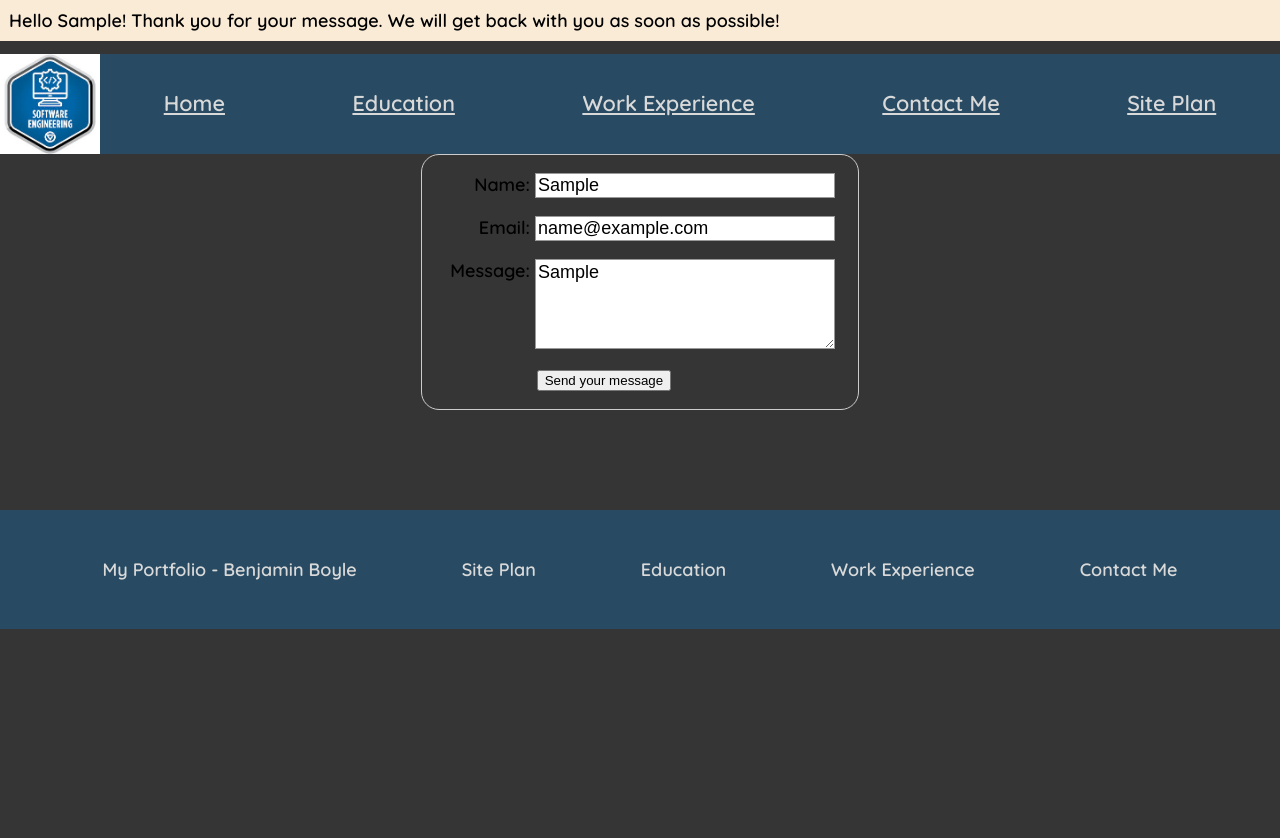
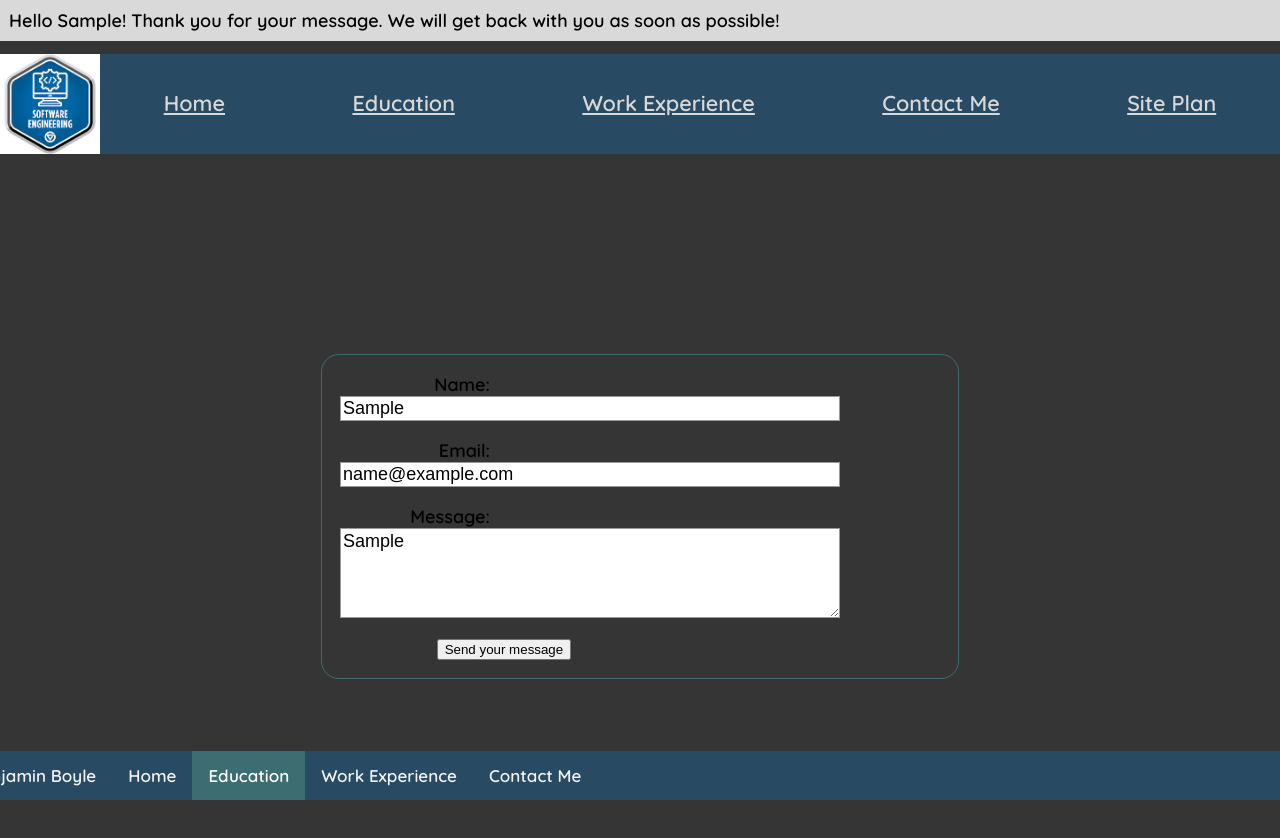
Before and after one commit to BenjaminBoyle1/wdd130, a plain HTML site: page Portfolio/contactme.html in a window 1280 px wide. Both pictures are taken after typing "Sample", "name@example.com", "Sample" into the empty fields and a click on the button "Send your message". Before the commit the page ends 800 px from the top, so only its background shows below. Drawn offline with Linux system fonts and the light colour scheme; files that its build step writes are made by us from their sources.

Commit message:
asdfwafasf

```diff
--- a/Portfolio/contactme.html
+++ b/Portfolio/contactme.html
@@ -5,7 +5,7 @@
     <meta http-equiv="X-UA-Compatible" content="IE=edge">
     <meta name="viewport" content="width=device-width, initial-scale=1.0">
     <title> My Portfolio </title>
-        <link rel="stylesheet" href="wdd130/wrr/Portfolio/portfolio.css">
+    <link rel="stylesheet" href="styles/portfolio.css">
 </head>
 <body>
 <div id="content">
@@ -42,13 +42,14 @@
         </ul>
       </form>
 
-    </main>
       <footer>
-        <p>My Portfolio - Benjamin Boyle</p>
-        <p><a href="site-plan.html">Site Plan</a></p>
-        <p><a href="school.html">Education</a></p>
-        <p><a href="work.html">Work Experience</a></p>
-        <p><a href="contactme.html">Contact Me</a></p>
+        <div class="enavbar">
+        <a href="index.html">My Portfolio - Benjamin Boyle</a>
+        <a href="index.html">Home</a>
+        <a href="school.html" class="active">Education</a>
+        <a href="work.html">Work Experience</a>
+        <a href="contactme.html">Contact Me</a>
+      </div>
     </footer>
 </div>
 <script>
@@ -74,10 +75,11 @@
 form {
     /* Center the form on the page */
     margin: 0 auto;
-    width: 400px;
+    margin-top: 200px;
+    width: 600px;
     /* Form outline */
     padding: 1em;
-    border: 1px solid #ccc;
+    border: 1px solid #3C6E71;
     border-radius: 1em;
   }
 
@@ -94,7 +96,7 @@ form {
   label {
     /* Uniform size & alignment */
     display: inline-block;
-    width: 90px;
+    width: 150px;
     text-align: right;
   }
 
@@ -105,7 +107,7 @@ form {
     font: 1em sans-serif;
 
     /* Uniform text field size */
-    width: 300px;
+    width: 500px;
     box-sizing: border-box;
 
     /* Match form field borders */
@@ -137,7 +139,7 @@ form {
     margin-left: 0.5em;
   }
   #feedback {
-    background-color: antiquewhite;
+    background-color: #d9d9d9;
     position: absolute;
     top: 0;
     left: 0;
--- a/Portfolio/styles/portfolio.css
+++ b/Portfolio/styles/portfolio.css
@@ -11,7 +11,7 @@ header {
     grid-template-rows: 100px;
 }
 footer{
-    background-color:#284B63;
+    background-color:#353535;
     padding: 30px 50px;
     display: flex;
     justify-content: space-around;
@@ -99,7 +99,7 @@ footer a, footer p{
 footer p a:hover{
     text-decoration: underline;
 }
-nav a:hover{
+.nav a:hover{
     background: #353535;
     color: #3C6E71;
 }
@@ -147,7 +147,7 @@ nav a:hover{
 .education-grid{
     display: grid;
     grid-template-columns: 1fr 1fr 1fr 1fr 1fr 1fr 1fr 1fr 1fr;
-    grid-template-rows: repeat(12,100px);
+    grid-template-rows: repeat(10,100px);
 }
 .education-title{
     grid-column: 1/10;
@@ -242,7 +242,7 @@ nav a:hover{
 .work-grid{
     display: grid;
     grid-template-columns: 1fr 1fr 1fr 1fr 1fr 1fr 1fr 1fr 1fr 1fr;
-    grid-template-rows: repeat(12,100px);
+    grid-template-rows: repeat(10,100px);
 }
 .work-title{
     grid-column: 1/11;
```
Also changed, not shown: Portfolio/school.html (+4 -3 lines), Portfolio/work.html (+2 -0 lines), Portfolio/images/banner.jpg (renamed from Portfolio/images/banner (1).jpg). Lines whose indentation alone changed are shown as unchanged.
